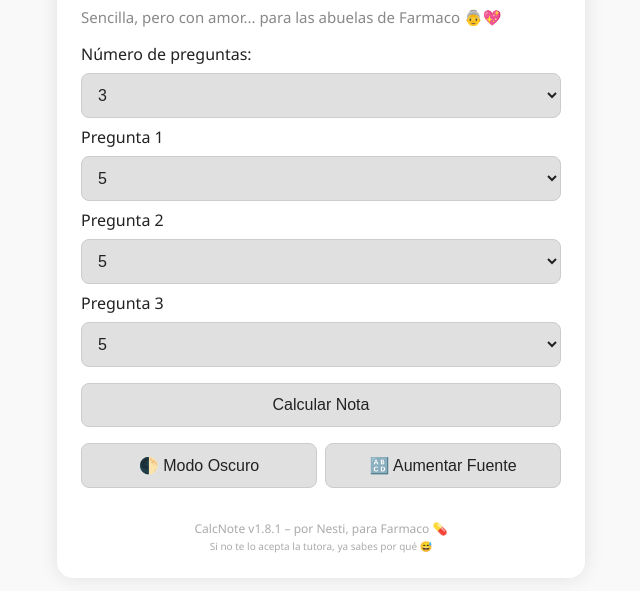
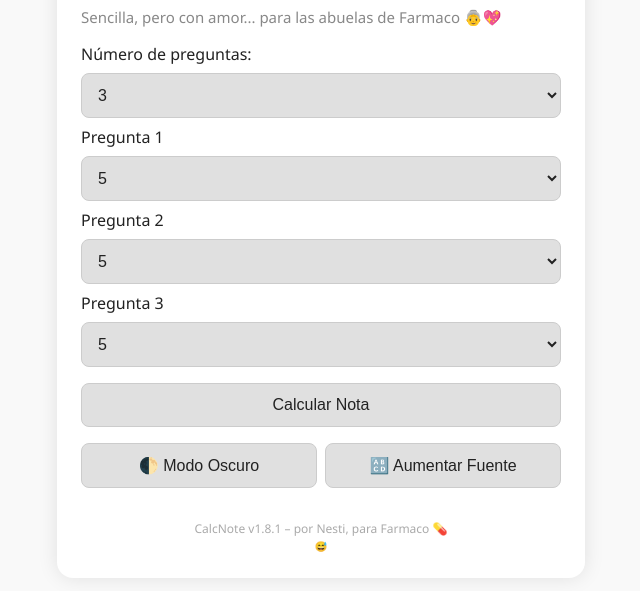
Before and after one commit to nesqr/CalcNote, a plain HTML site: page index.html in a window 1280 px wide. Shown: the part 149-740 px from the top of the page, without its empty margins (319-959 px from the left). Drawn offline with Linux system fonts and the light colour scheme.

Commit message:
index.html

```diff
--- a/index.html
+++ b/index.html
@@ -109,7 +109,7 @@
 
     <div class="footer">
       CalcNote v1.8.1 – por Nesti, para Farmaco 💊<br>
-      <small>Si no te lo acepta la tutora, ya sabes por qué 😅</small>
+      <small>😅</small>
     </div>
   </div>
 
```
